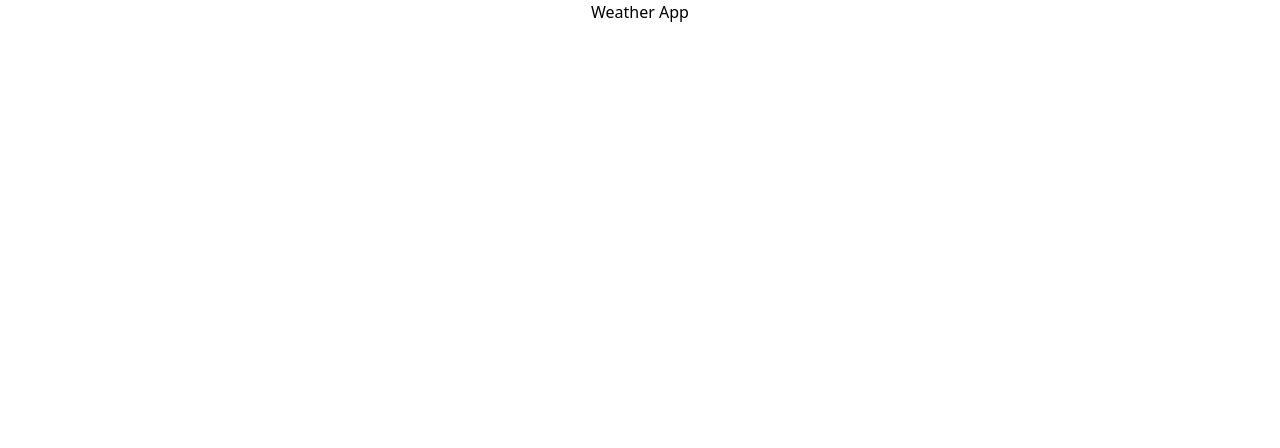
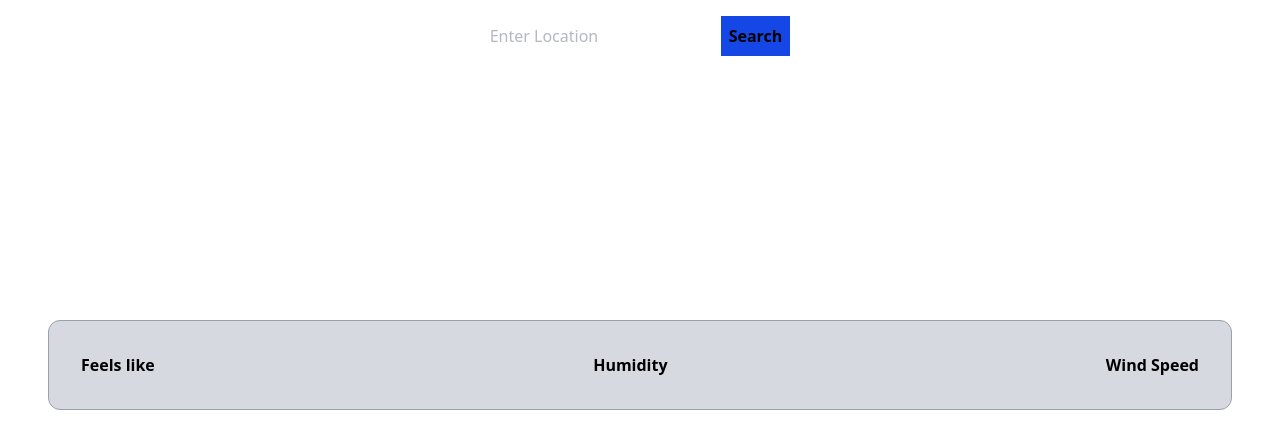
Before and after one commit to Katleho-Nyoni/ticket-system, a React app in the folder root/frontend/: page /weather-app in a window 1280 px wide. Shown: the top 448 px of the page. Built offline with nearby package versions, Linux system fonts and the light colour scheme; no server answers; the HTML template or start-up script is replaced by a standard one.

Commit message:
Copy pasting logic from the weather app project

```diff
--- a/root/frontend/src/pages/WeatherApp.jsx
+++ b/root/frontend/src/pages/WeatherApp.jsx
@@ -1,8 +1,57 @@
-export default function WeatherApp(){
+import { useState } from 'react'
+import axios from 'axios'
 
-    return(
-        <>
-            <h1>Weather App</h1>
-        </>
-    );
+export default function WeatherApp() {
+  const [Location,setLocation] = useState("")
+  const [data, setData] = useState([])
+
+  const Api_Key = import.meta.env.VITE_API_Key;
+
+  const url = `https://api.openweathermap.org/data/2.5/weather?q=${Location}&appid=${Api_Key}&units=metric`
+  // console.log(url)
+  const searchLocation = (event) => {
+    if (event.key === 'Enter' || event.type === 'click'){
+     axios.get(url).then(response => {setData(response.data)})
+    }
+    // setLocation('')
+  }
+
+  return (
+    <>
+      <div id="app">
+        <div id="search" className='flex flex-row justify-center p-4'>
+          <input type="search" value={Location} onKeyDown={searchLocation} onChange={event => setLocation(event.target.value)} onClick={searchLocation} placeholder='Enter Location'
+          className='bg-white text-gray-500 py-2'/>
+          <button type="submit" className='p-2 bg-blue-700 font-bold hover:bg-blue-800' onClick={searchLocation}>Search</button>
+        </div>
+        <div id="container" className='m-auto h-96 top-1/10 p-12 text-black relative flex flex-col justify-between'>
+          <div id="top">
+            <div id="location">
+              {data.name? <p className='font-bold text-2xl'>{data.name} </p> : null}
+            </div>
+            <div id="temp">
+              {data.main? <h1  className='font-extrabold text-3xl'>{data.main.temp}°C</h1> : null}
+            </div>
+            <div id="description">
+              {data.weather ? <p className='font-bold text-xl'>{data.weather[0].description}</p> : null}
+            </div>
+            <div id="button" className='flex flex-row justify-between p-8 border border-gray-400 rounded-xl mt-50 bg-gray-400/40'>
+              <div id="feels">
+                {data.main ? <p className='font-bold text-xl'>{data.main.feels_like}°C</p> : null}
+                <p className='font-bold text-sl'>Feels like</p>
+              </div>
+              <div id="humidity">
+                {data.main ? <p className='font-bold text-xl'>{data.main.humidity}%</p> : null}
+                <p className='font-bold text-sl'>Humidity</p>
+              </div>
+              <div id="wind">
+                {data.wind ? <p className='font-bold text-xl'>{data.wind.speed} MPH</p> : null}
+                <p className='font-bold text-sl'>Wind Speed</p>
+              </div>
+            </div>
+          </div>
+        </div>
+      </div>
+    </>
+  )
 }
```
